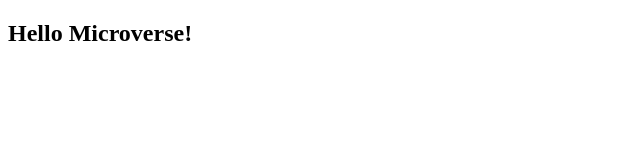
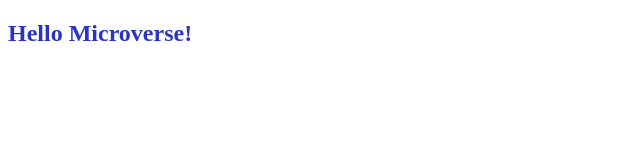
Before and after one commit to petudeveloper/Hello-Microverse, a plain HTML site: page index.html in a window 1280 px wide. Shown: the whole page, without its empty margins (0-640 px from the left). Drawn offline with Linux system fonts and the light colour scheme.

Commit message:
Add style to the title.

```diff
--- a/index.html
+++ b/index.html
@@ -4,6 +4,7 @@
   <meta charset="UTF-8">
   <meta http-equiv="X-UA-Compatible" content="IE=edge">
   <meta name="viewport" content="width=device-width, initial-scale=1.0">
+  <link rel="stylesheet" href="styles.css">
   <title>"Hello Microverse!"</title>
 </head>
 <body>
--- /dev/null
+++ b/styles.css
@@ -0,0 +1,3 @@
+h2 {
+  color: rgb(42, 52, 194);
+}
```
